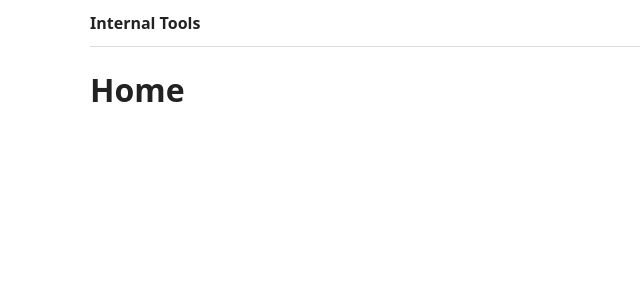
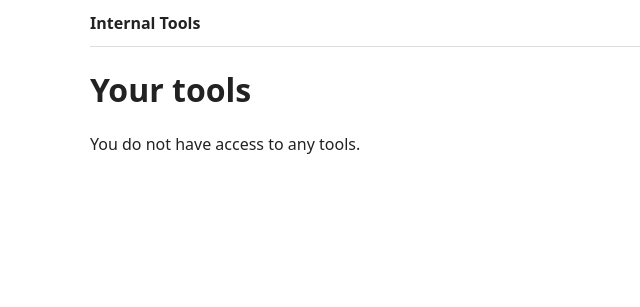
Before and after one commit to rickylin1/Cognition-takehome-MSPowerApps, a FastAPI app: template core/templates/home.html in a window 1280 px wide. Shown: the top 307 px of the page, without its empty margins (0-640 px from the left). Run offline with FastAPI, Linux system fonts and the light colour scheme; the template is opened without the code that fills it, so the values that code supplies are empty.

Commit message:
Add home page tool registry and README
Co-Authored-By: Devin AI <158243242+devin-ai-integration[bot]@users.noreply.github.com>

```diff
--- a/core/templates/home.html
+++ b/core/templates/home.html
@@ -1,4 +1,11 @@
 {% extends "base.html" %}
 {% block content %}
-<h1>Home</h1>
+<h1>Your tools</h1>
+{% if tools %}
+<ul>
+  {% for tool in tools %}<li><a href="{{ tool.url }}">{{ tool.name }}</a></li>{% endfor %}
+</ul>
+{% else %}
+<p>You do not have access to any tools.</p>
+{% endif %}
 {% endblock %}
```
Also changed, not shown: core/registry.py (added, +24 -0 lines), core/routes.py (+7 -1 lines), README.md.
